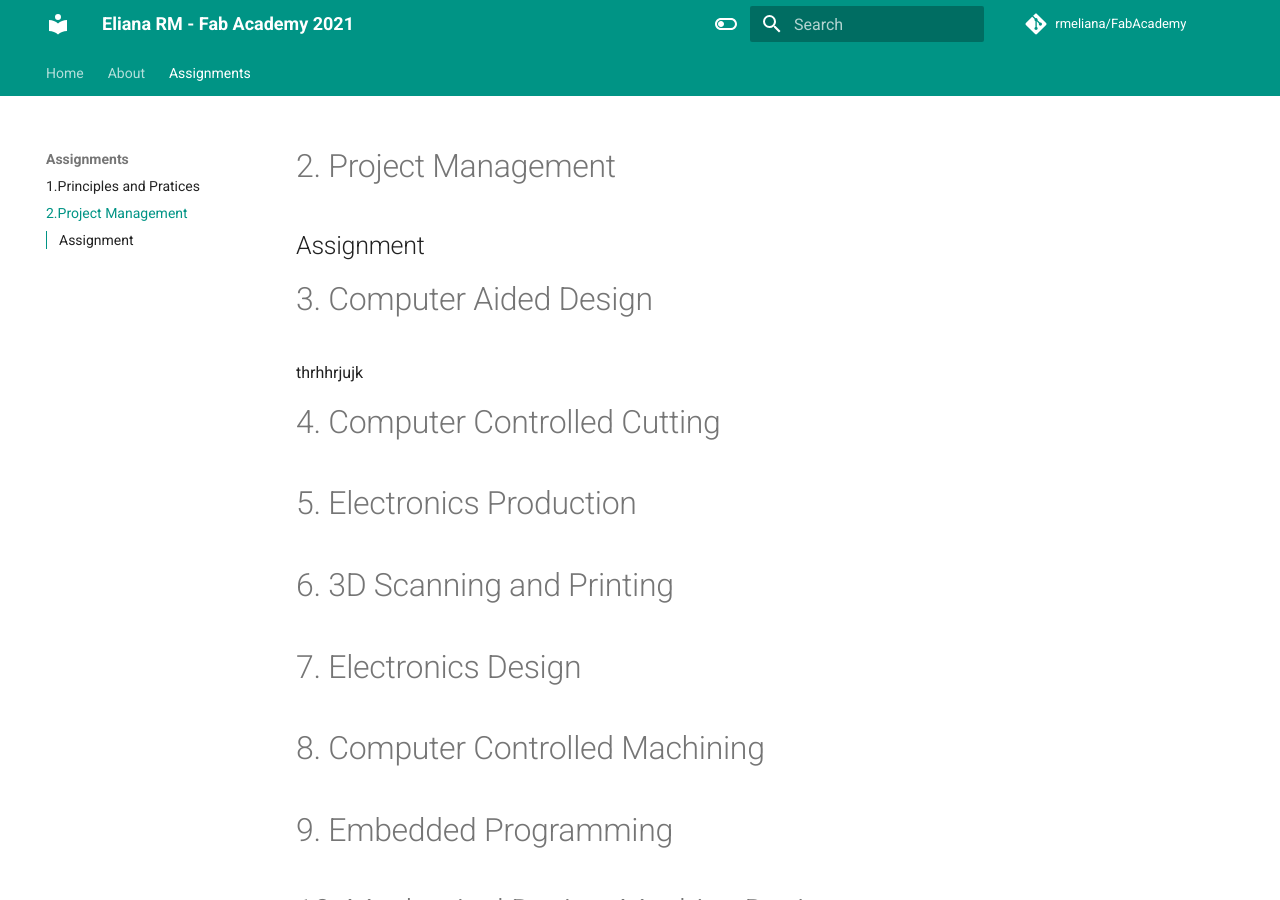
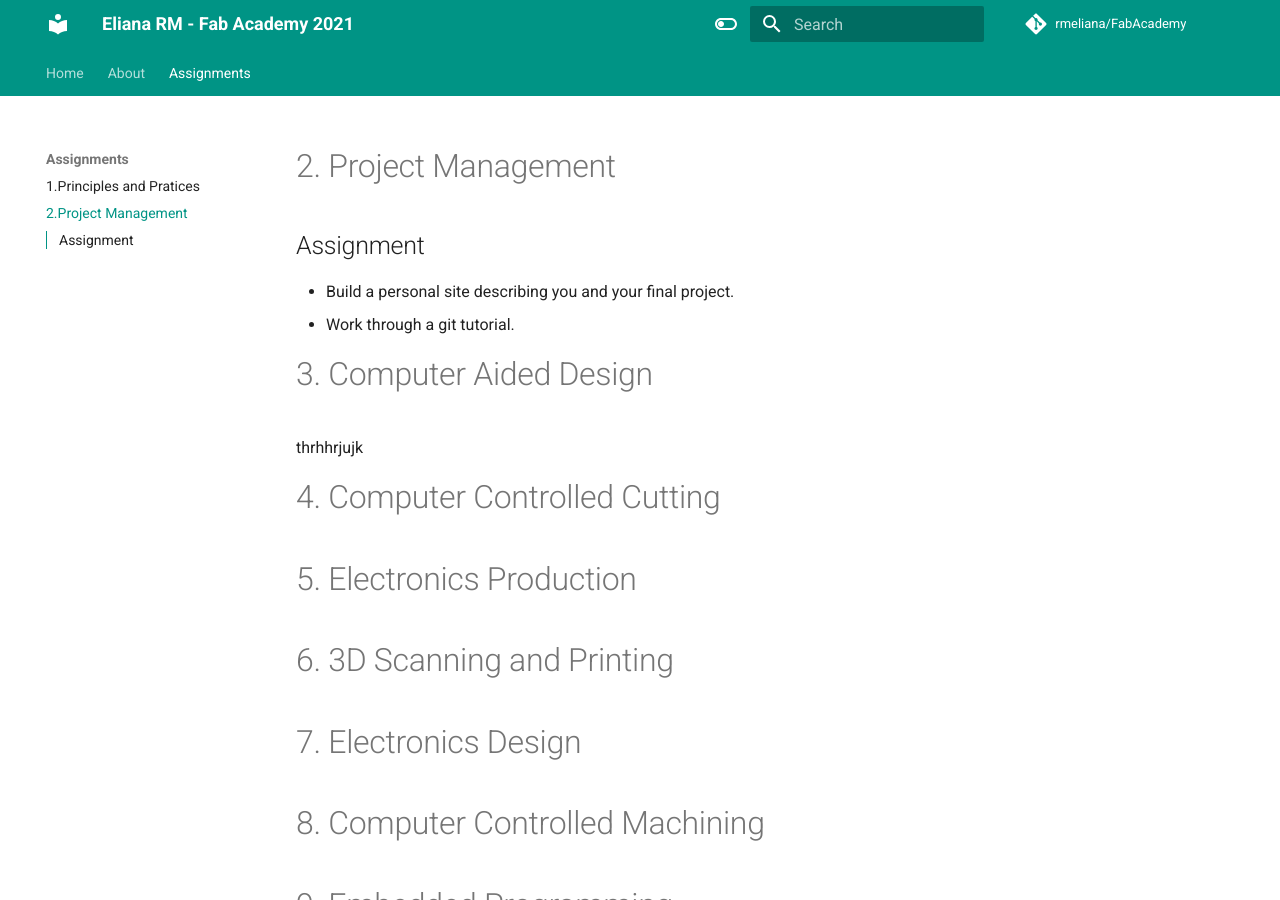
Before and after one commit to rmeliana/FabAcademy, an MkDocs documentation site: the page built from docs/Project Management.md, in a window 1280 px wide and 900 px high. Built offline with MkDocs 1.6.1 and Material for MkDocs 9.7.7, drawn with Linux system fonts in a browser that asks for light colours; comment, search, counter and statistics services are not loaded.

Commit message:
Assignment

```diff
--- a/docs/Project Management.md
+++ b/docs/Project Management.md
@@ -1,6 +1,9 @@
 # 2. Project Management
 
 ##Assignment
+
+* Build a personal site describing you and your final project.
+* Work through a git tutorial.
 
 # 3. Computer Aided Design
 thrhhrjujk
```
